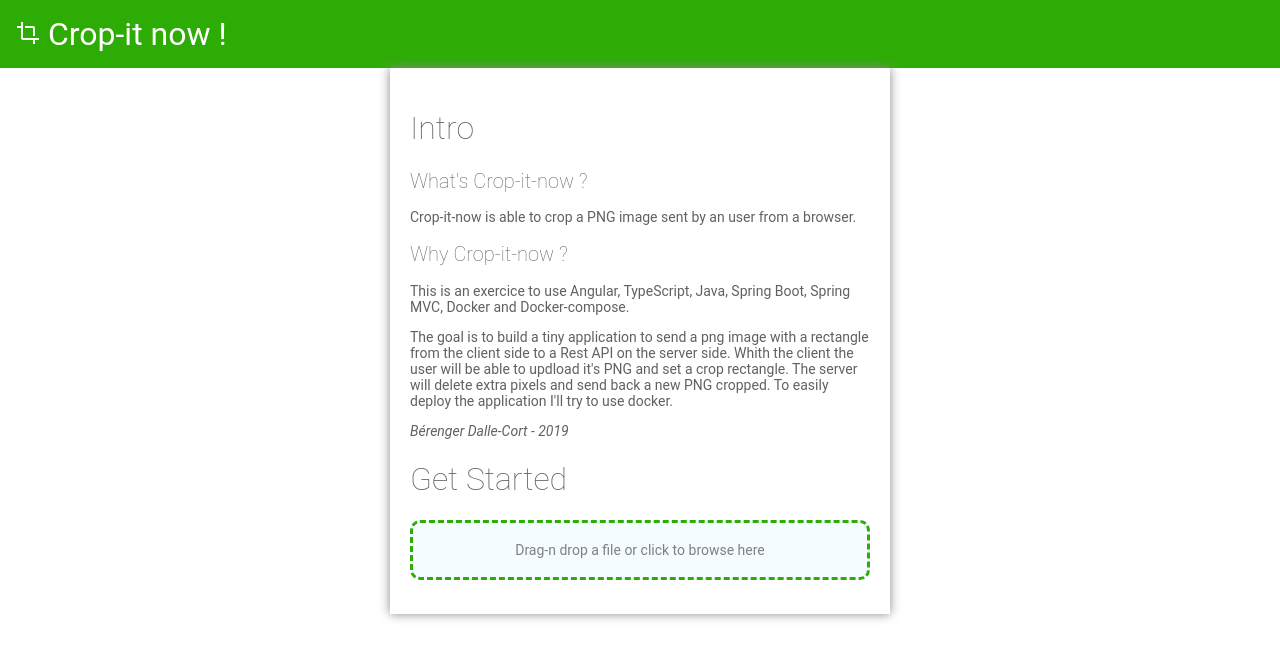
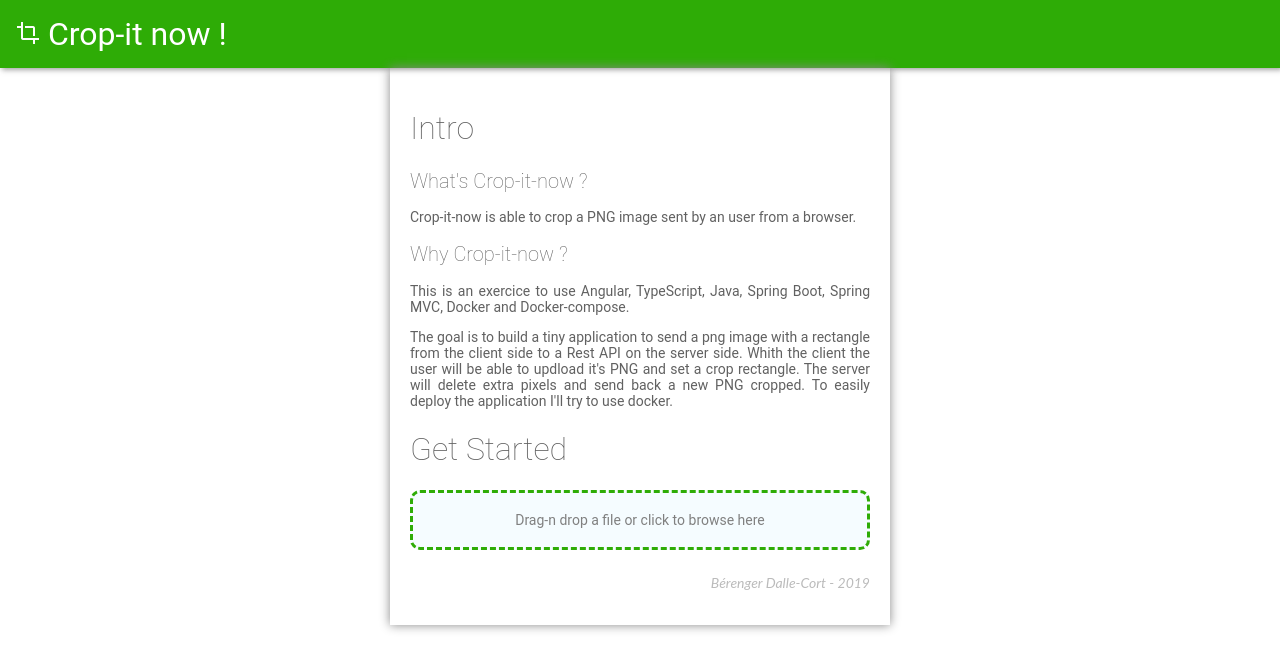
Before and after one commit to berdal84/angular-crop-it-now, an Angular app: page / in a window 1280 px wide. Shown: the top 670 px of the page. Built offline with nearby package versions, Linux system fonts and the light colour scheme.

Commit message:
little tweaks to CSS to justify text, add spacing and move credits to footer.

```diff
--- a/src/app/app.component.css
+++ b/src/app/app.component.css
@@ -1,6 +1,14 @@
 
 p {
   font-family: Lato;
+}
+
+.credits
+{
+  padding-top:10px;
+  text-align:right;
+  color:#bbb;
+  font-style: italic;
 }
 
 .content
@@ -10,11 +18,19 @@ p {
   max-width: 500px;
   box-shadow: 0px 0px 10px #888;
   height: 100%;
+  text-align: justify;
+  text-justify: inter-word;
+}
+
+.separator
+{
+  height:0px;
 }
 
 app-top-bar
 {
   background-color: #2eac06;
+  box-shadow: 2px 2px 5px #5558;
 }
 
 /*
--- a/src/app/app.component.html
+++ b/src/app/app.component.html
@@ -2,6 +2,8 @@
 <div class="content">
   <h1>Intro</h1>
   <app-home></app-home>
+  <div class="separator"></div>
   <h1>Get Started</h1>
   <app-crop></app-crop>
+  <p class="credits">Bérenger Dalle-Cort - 2019</p>
 </div>
--- a/src/app/home/home.component.html
+++ b/src/app/home/home.component.html
@@ -5,4 +5,3 @@
 <p>
 The goal is to build a tiny application to send a png image with a rectangle from the client side to a Rest API on the server side. Whith the client the user will be able to updload it's PNG and set a crop rectangle. The server will delete extra pixels and send back a new PNG cropped. To easily deploy the application I'll try to use docker.
 </p>
-<p><em>Bérenger Dalle-Cort - 2019</em></p>
```
